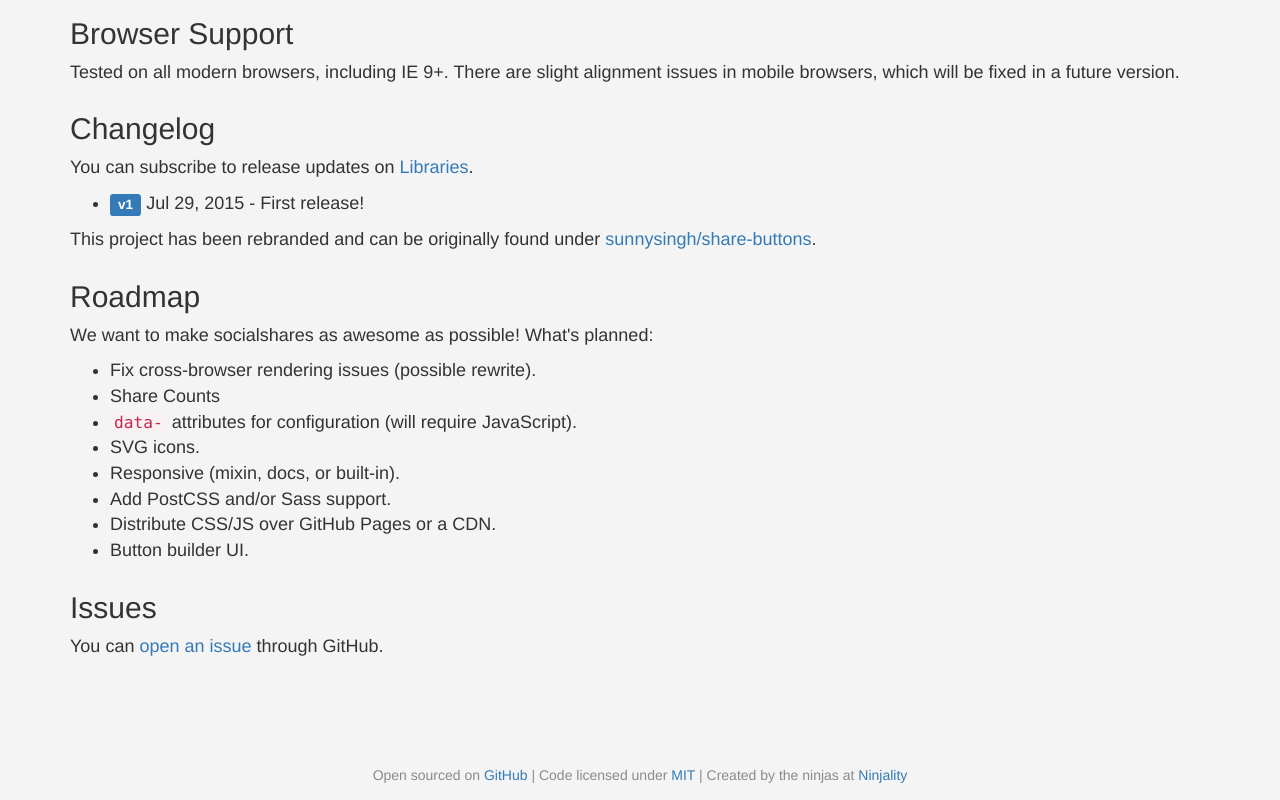
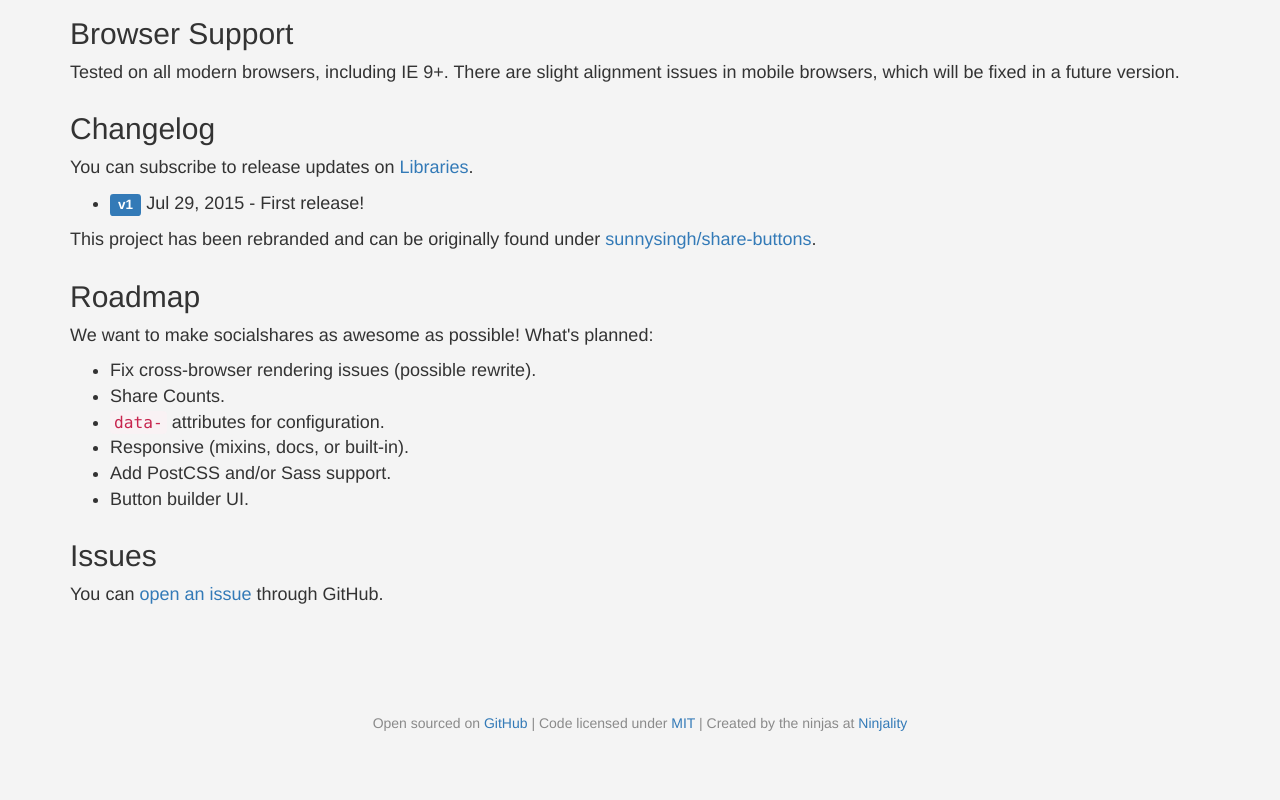
Before and after one commit to socialshares/socialshares.github.io, a website: page index.html in a window 1280 px wide. Shown: the part 4191-4991 px from the top of the page. After the commit the page ends 4939 px from the top, so only its background shows below. Drawn offline with nearby package versions, Linux system fonts and the light colour scheme; grey boxes are pictures that could not be loaded.

Commit message:
Update roadmap

```diff
--- a/index.html
+++ b/index.html
@@ -406,12 +406,10 @@
 
                 <ul>
                     <li>Fix cross-browser rendering issues (possible rewrite).</li>
-                    <li>Share Counts</li>
-                    <li><code>data-</code> attributes for configuration (will require JavaScript).</li>
-                    <li>SVG icons.</li>
-                    <li>Responsive (mixin, docs, or built-in).</li>
+                    <li>Share Counts.</li>
+                    <li><code>data-</code> attributes for configuration.</li>
+                    <li>Responsive (mixins, docs, or built-in).</li>
                     <li>Add PostCSS and/or Sass support.</li>
-                    <li>Distribute CSS/JS over GitHub Pages or a CDN.</li>
                     <li>Button builder UI.</li>
                 </ul>
 
```
